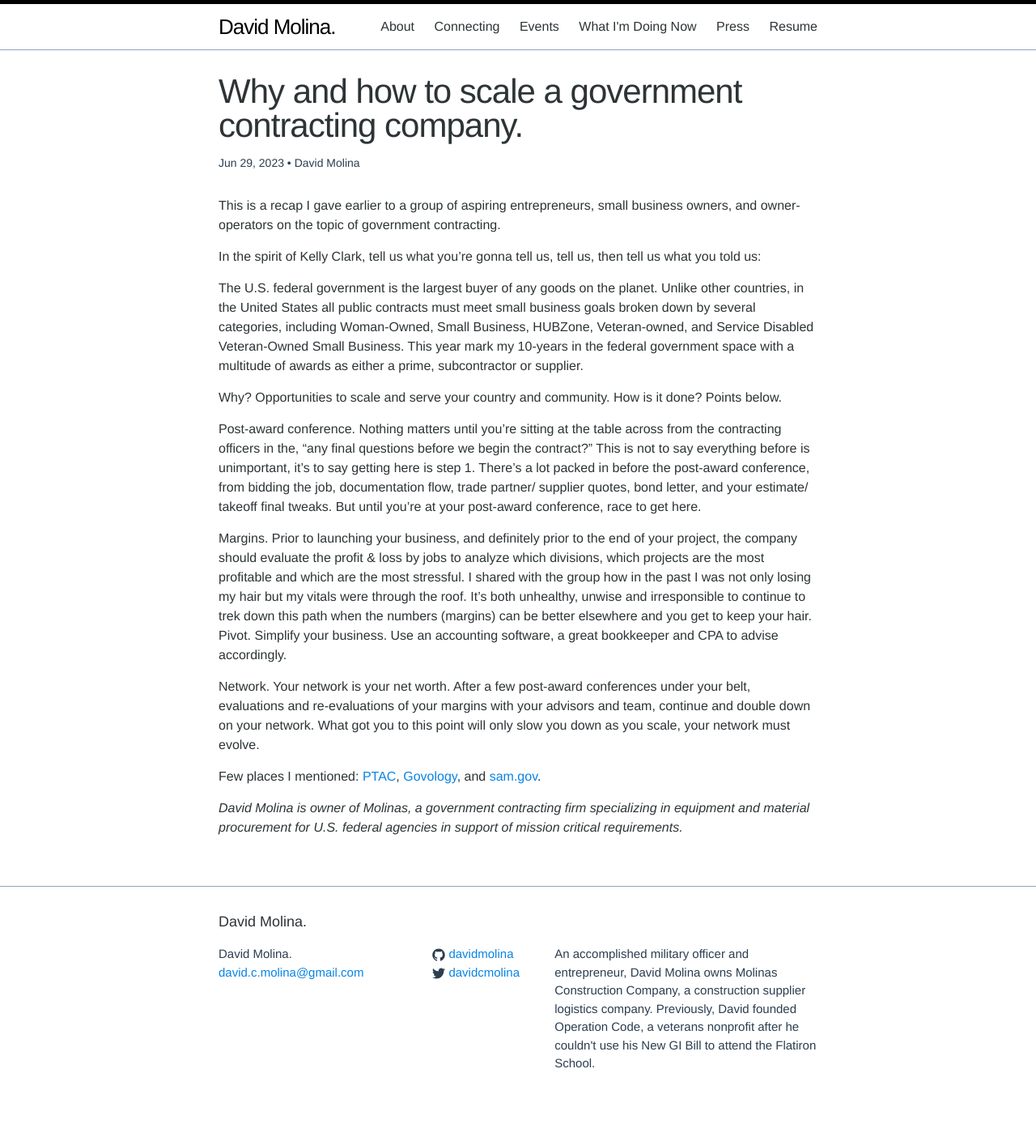
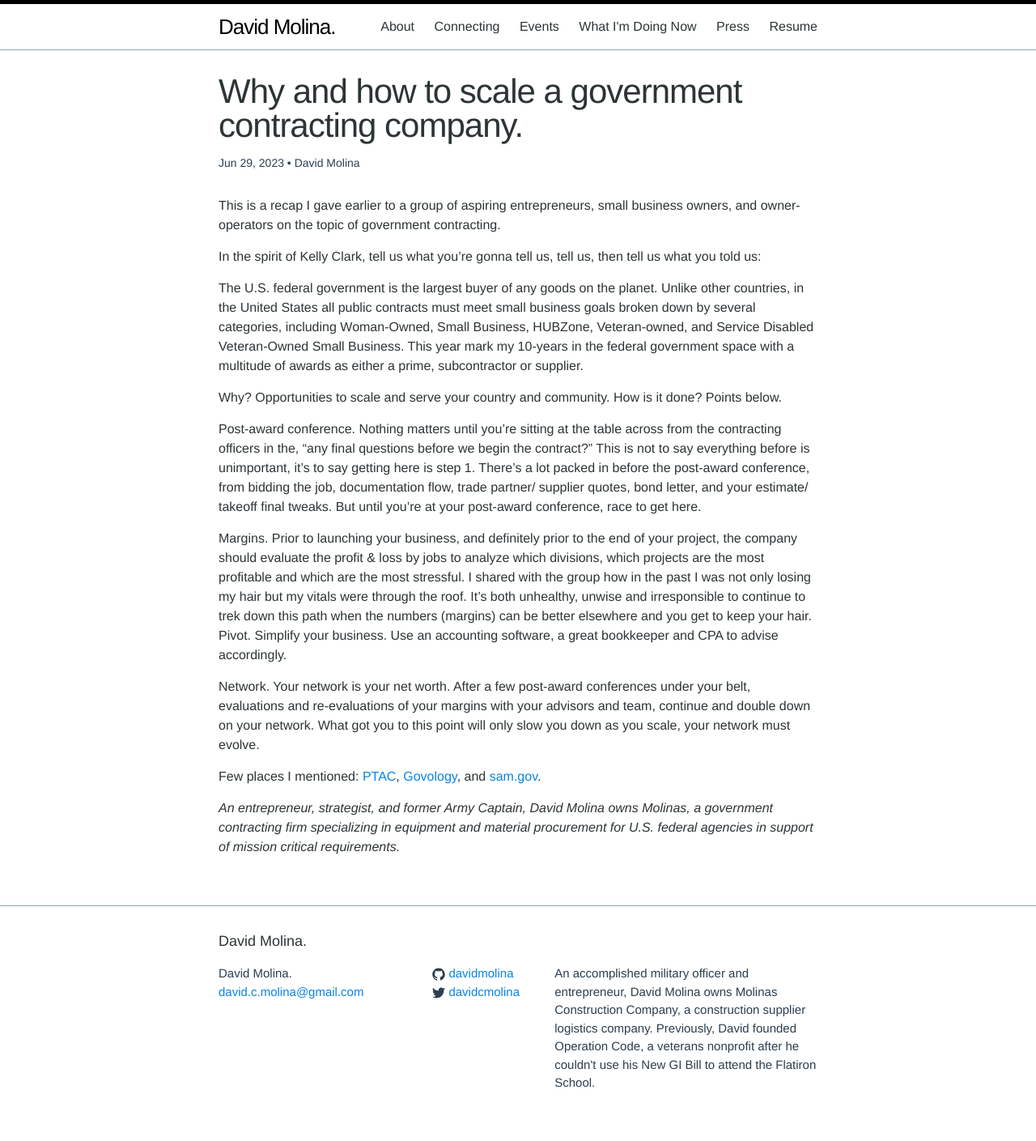
Before and after one commit to davidmolina/davidmolina.github.io, a Jekyll site: the page built from _posts/2023-06-29-why-how-to-scale-government-contracting.md, in a window 1280 px wide. Shown: the whole page at 81% size. Built offline with Jekyll 4.4.1, drawn with Linux system fonts in a browser that asks for light colours; before the commit the page ends 1385 px from its top, so only the background shows below that.

Commit message:
[blog] add bios

```diff
--- a/_posts/2010-04-28-a-commissioner-driven-commission-the-dalles-oregon.markdown
+++ b/_posts/2010-04-28-a-commissioner-driven-commission-the-dalles-oregon.markdown
@@ -12,7 +12,7 @@ For the first time in many moons, this commission is proposing a key legislative
 
 Our offices are anywhere in Oregon and our commissioners have extensive networks throughout the state and country. At the 39,000 feet level we handle strategy, but along with our community partners we're very skilled at the ground-level to shape those environments. This commission's members are spread from Portland to Medford, and like all great organizations, it's only as good as the commissioner's aboard. Fortunately, commissioners are appointed to replace others coming off all the time. This commissioner-driven commission is how we get things done. And, they start by meeting folks in their backyard and understanding the situation on the ground. Community by community we resolve issues. Now back to family and non-commission related work at least momentarily.
 
-Cheers again, from The Dalles, Oregon! Oh, and if you're going to the Cherry Festival, we'll see you there!
+Cheers again, from The Dalles, Oregon. Oh, and if you're going to the Cherry Festival, we'll see you there.
 
 ---
 
--- a/_posts/2023-06-29-why-how-to-scale-government-contracting.md
+++ b/_posts/2023-06-29-why-how-to-scale-government-contracting.md
@@ -24,4 +24,4 @@ Network. Your network is your net worth. After a few post-award conferences unde
 
 Few places I mentioned: [PTAC](https://www.aptac-us.org/contracting-assistance/), [Govology](https://govology.com/), and [sam.gov](https://sam.gov/content/home).
 
-*David Molina is owner of Molinas, a government contracting firm specializing in equipment and material procurement for U.S. federal agencies in support of mission critical requirements.*
+*An entrepreneur, strategist, and former Army Captain, David Molina owns Molinas, a government contracting firm specializing in equipment and material procurement for U.S. federal agencies in support of mission critical requirements.*
```
Also changed, not shown: _posts/2019-04-16-operation-code-launch-epicodus-code-school.md (+2 -0 lines), _posts/2023-05-03-how-to-change-date-time-in-jekyll.md (+2 -0 lines), _posts/2023-06-28-avoid-technical-debt-and-duplication.md (+1 -1 lines).
